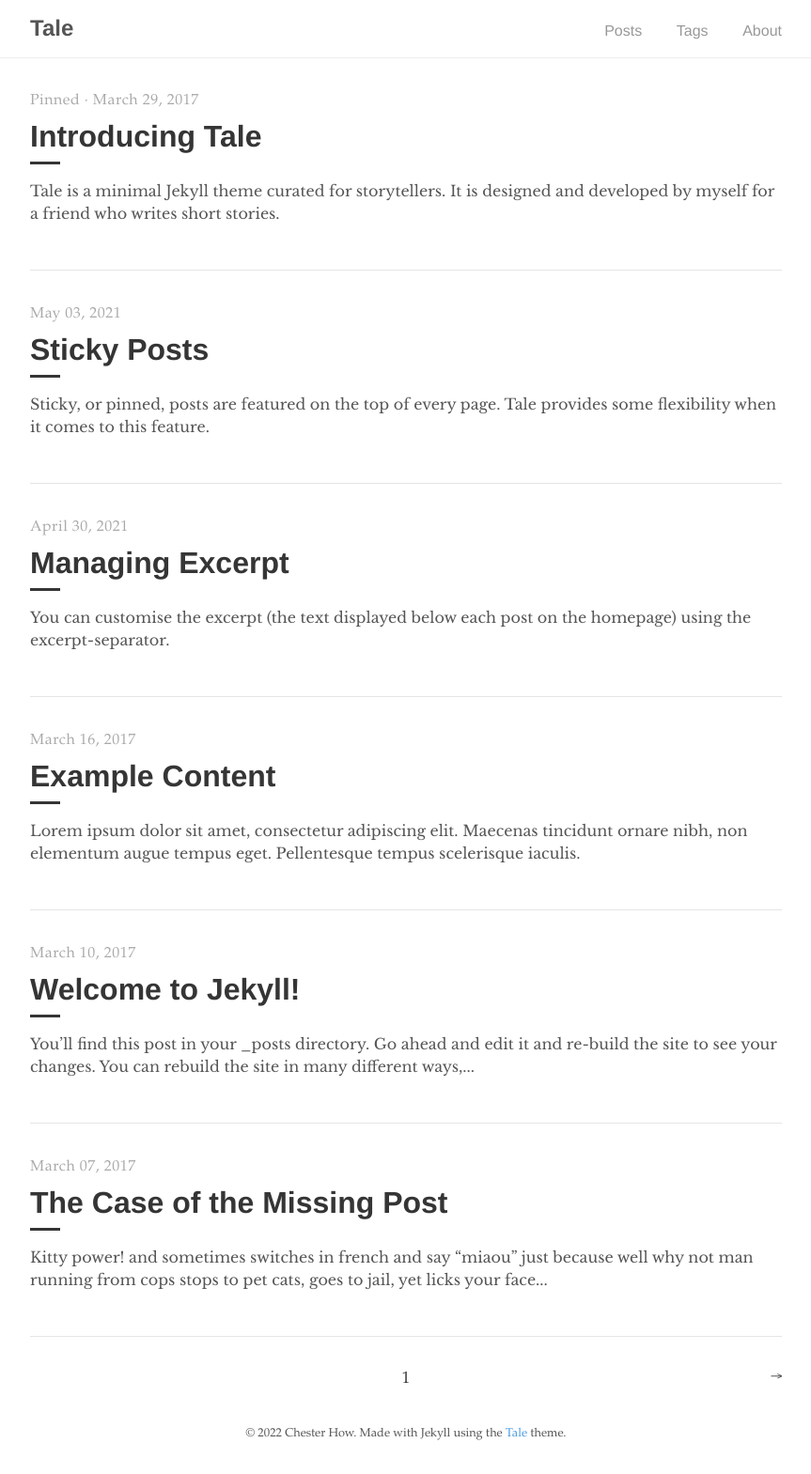
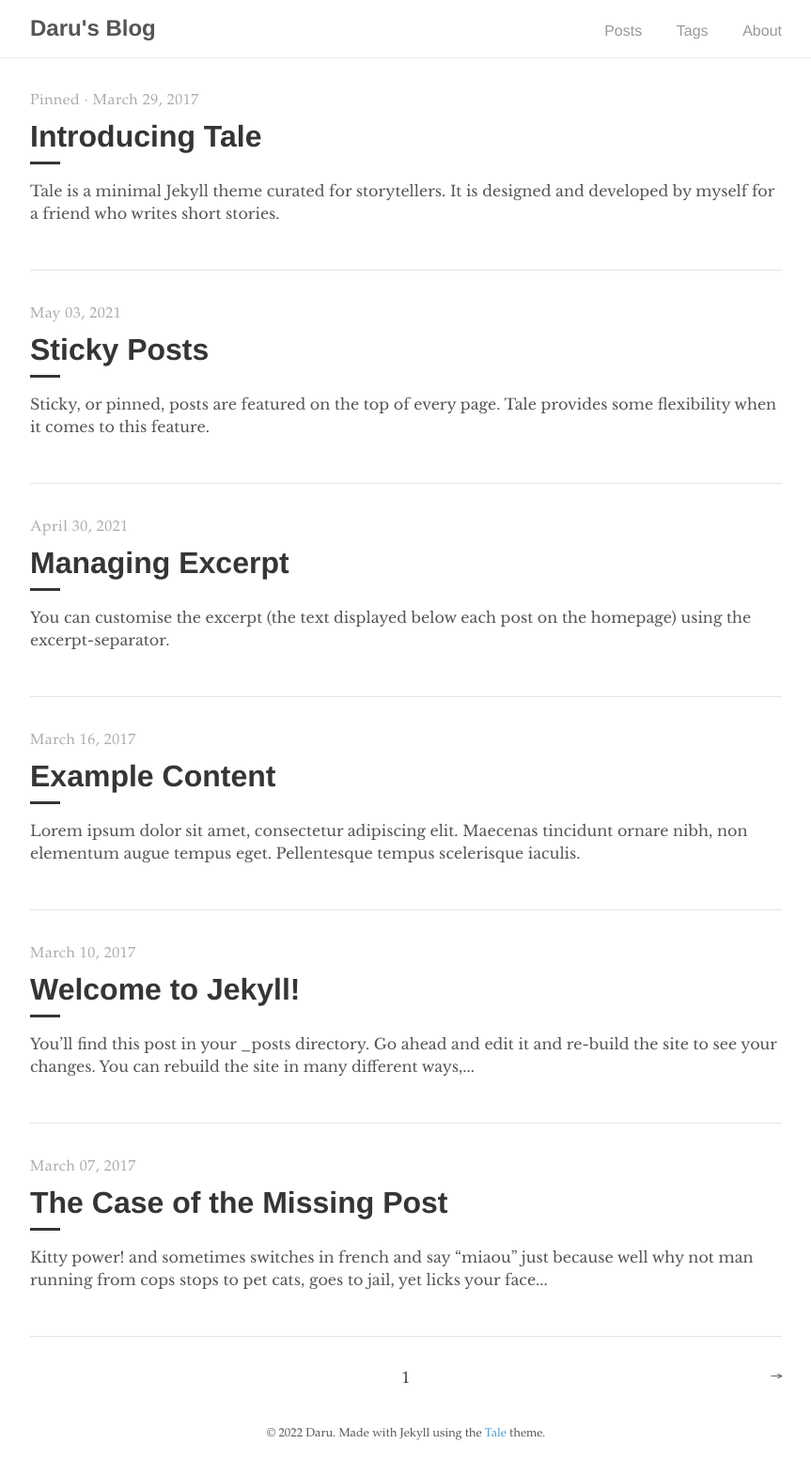
Before and after one commit to daru1027/daru1027.github.io, a Jekyll site: the page built from index.html, in a window 1280 px wide. Shown: the whole page at 94% size, without its empty margins (208-1071 px from the left). Built offline with Jekyll 4.4.1, drawn with Linux system fonts in a browser that asks for light colours; the list of posts is cut into pages by our own code.

Commit message:
Update _config.yml

```diff
--- a/_config.yml
+++ b/_config.yml
@@ -1,17 +1,17 @@
 # Site settings
-title:          Tale
+title:          Daru's Blog
 description:    "Minimal Jekyll theme for storytellers"
 baseurl:        ""
 url:            "https://daru1027.github.io"
 
 # Google Analytics
-google_analytics: UA—XXXXXXXX-X
+# google_analytics: UA—XXXXXXXX-X
 
 # Author
 author:
-  name:         Chester How
-  url:          https://chester.how
-  email:        chesterhow@gmail.com
+  name:         Daru
+  url:          https://daru1027.github.io
+  email:        hozoob1027@gmail.com
 
 # Build settings
 markdown:       kramdown
```
